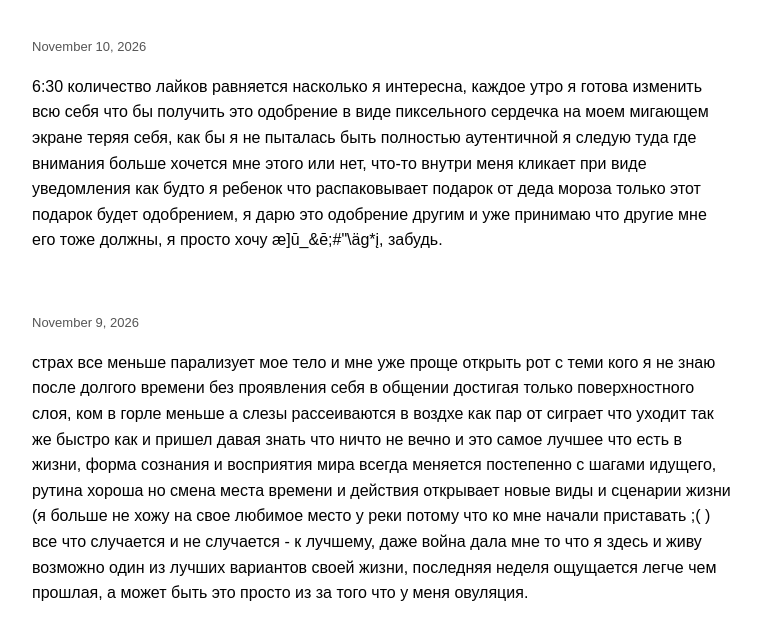
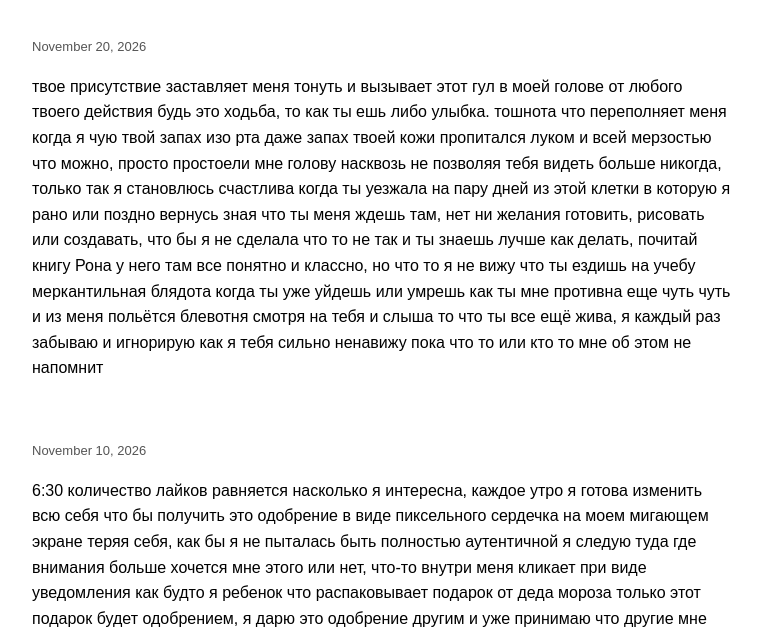
Before and after one commit to miaw228/tor_render, a plain HTML site: page app/index.html in a window 1280 px wide. Shown: the part 159-793 px from the top of the page, without its empty margins (258-1019 px from the left). Drawn offline with Linux system fonts and the light colour scheme.

Commit message:
Update index.html

```diff
--- a/app/index.html
+++ b/app/index.html
@@ -24,6 +24,24 @@
 
 
     <main>
+
+                                <article class="post">
+
+            <div class="date">
+                November 20, 2026
+            </div>
+
+            <p>
+                твое присутствие заставляет меня тонуть и вызывает этот гул в моей голове от любого твоего действия будь это ходьба, то как ты ешь либо улыбка.
+                тошнота что переполняет меня когда я чую твой запах изо рта даже запах твоей кожи пропитался луком и всей мерзостью что можно,
+                просто простоели мне голову насквозь не позволяя тебя видеть больше никогда, только так я становлюсь счастлива когда ты уезжала на пару
+                дней из этой клетки в которую я рано или поздно вернусь зная что ты меня ждешь там, нет ни желания готовить, рисовать или создавать, что бы
+                я не сделала что то не так и ты знаешь лучше как делать, почитай книгу Рона у него там все понятно и классно, но что то я не вижу что ты ездишь
+                на учебу меркантильная блядота когда ты уже уйдешь или умрешь как ты мне противна еще чуть чуть и из меня польётся блевотня смотря на тебя
+                и слыша то что ты все ещё жива, я каждый раз забываю и игнорирую как я тебя сильно ненавижу пока что то или кто то мне об этом не напомнит
+            </p>
+
+                                </article>
 
                         <article class="post">
 
```
